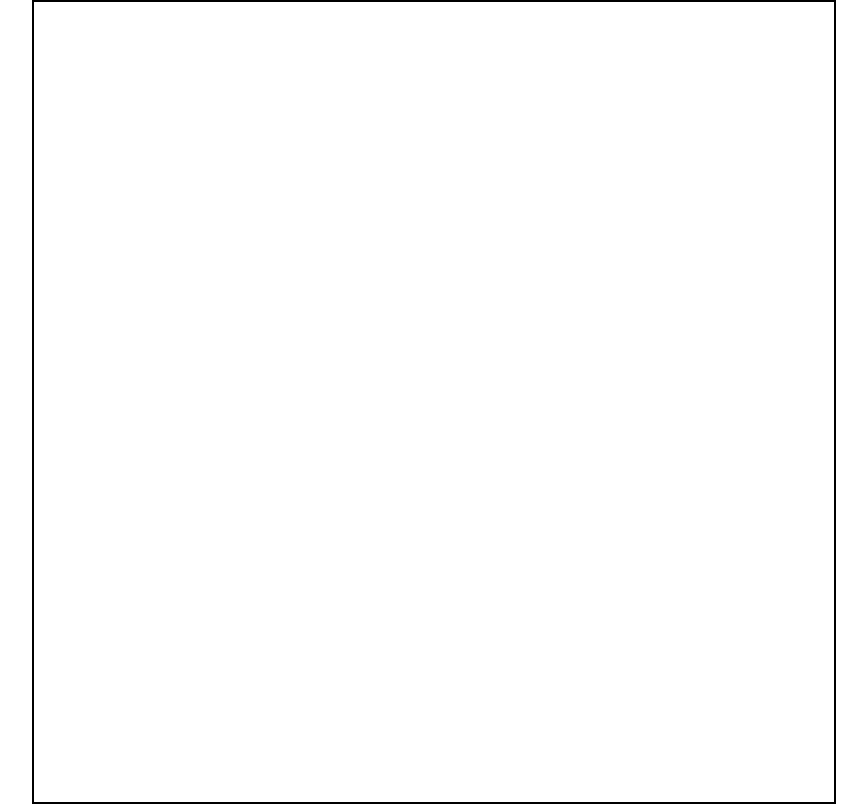
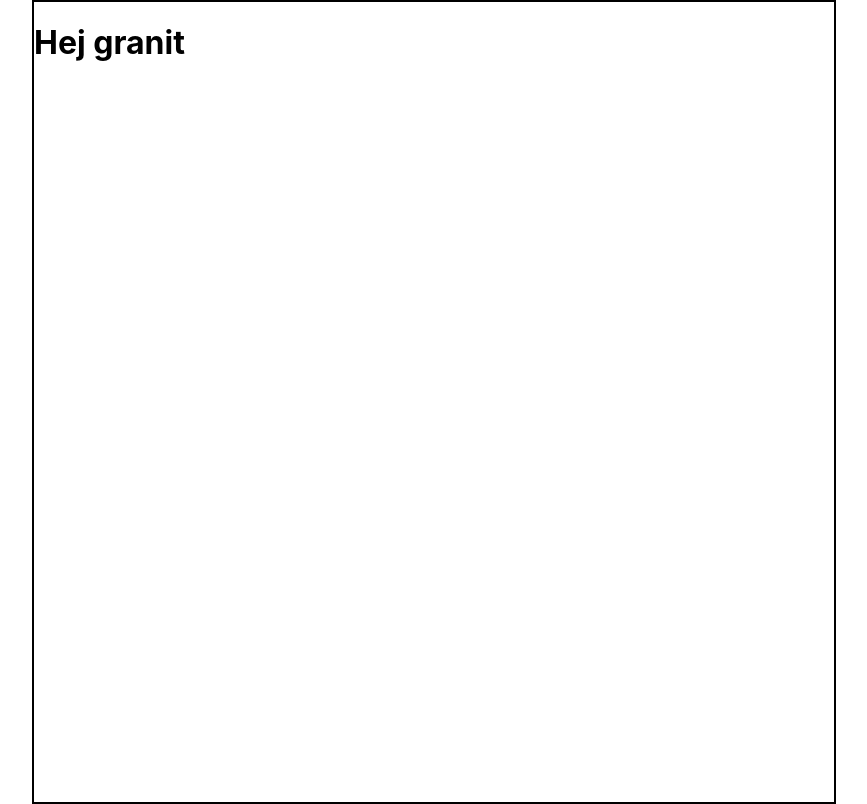
Before and after one commit to purplescout/rplace, a React (Create React App) app in the folder src/frontend/: page / in a window 1280 px wide. Shown: the whole page, without its empty margins (206-1073 px from the left). Built offline with nearby package versions, Linux system fonts and the light colour scheme.

Commit message:
Hej granit

```diff
--- /dev/null
+++ b/src/frontend/src/components/board.js
@@ -0,0 +1,7 @@
+import React from "react";
+
+const Board = () => {
+  return <h1>Hej granit</h1>;
+};
+
+export default Board;
--- a/src/frontend/src/pages/gameone.js
+++ b/src/frontend/src/pages/gameone.js
@@ -1,11 +1,16 @@
 /* eslint-disable */
 import React from "react";
+import Board from "../components/board";
 //---------------------------------------
 // Imports and constants
 //---------------------------------------
 
 const GameOne = () => {
-  return <div className="board" />;
+  return (
+    <div className="board">
+      <Board />
+    </div>
+  );
 };
 
 export default GameOne;
```
